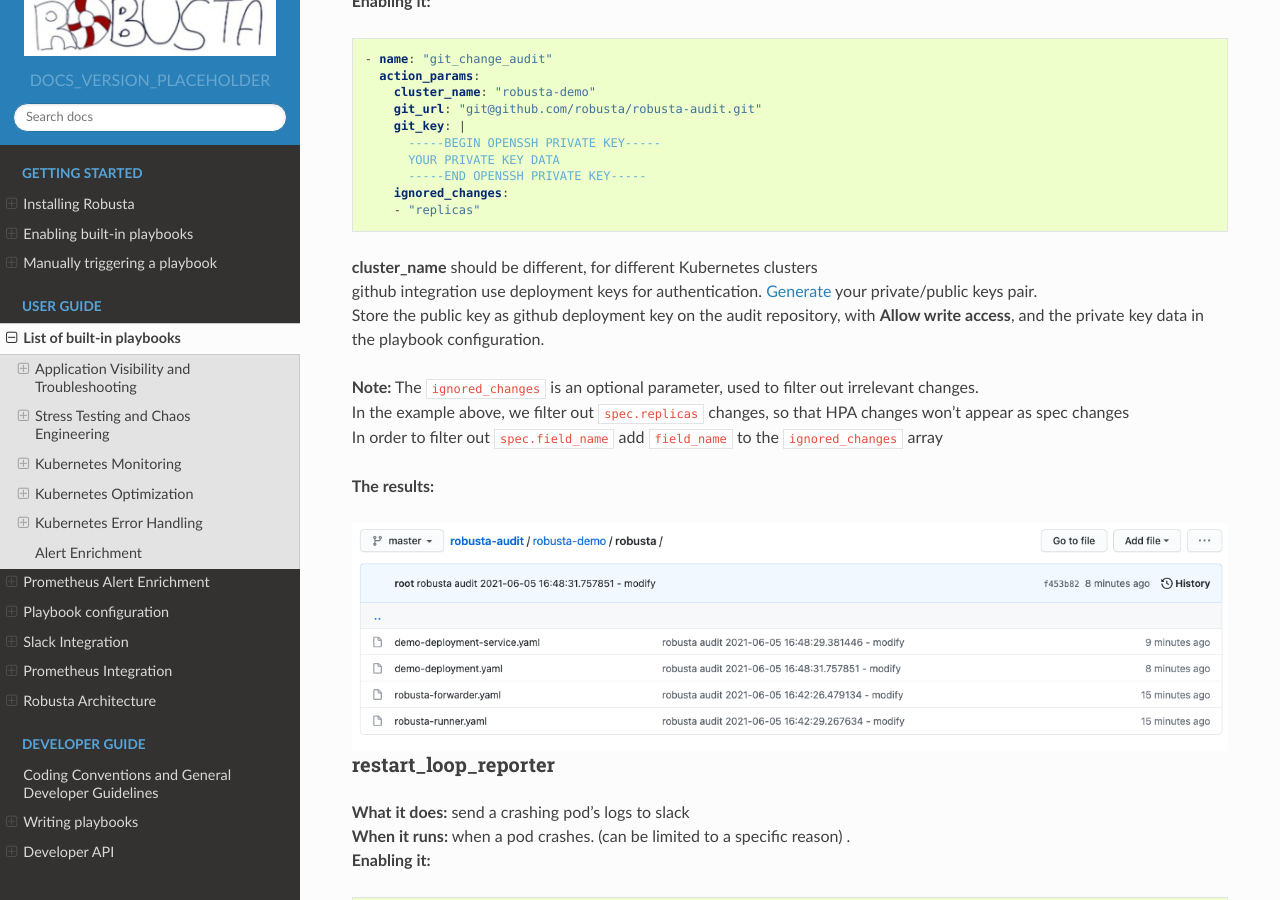
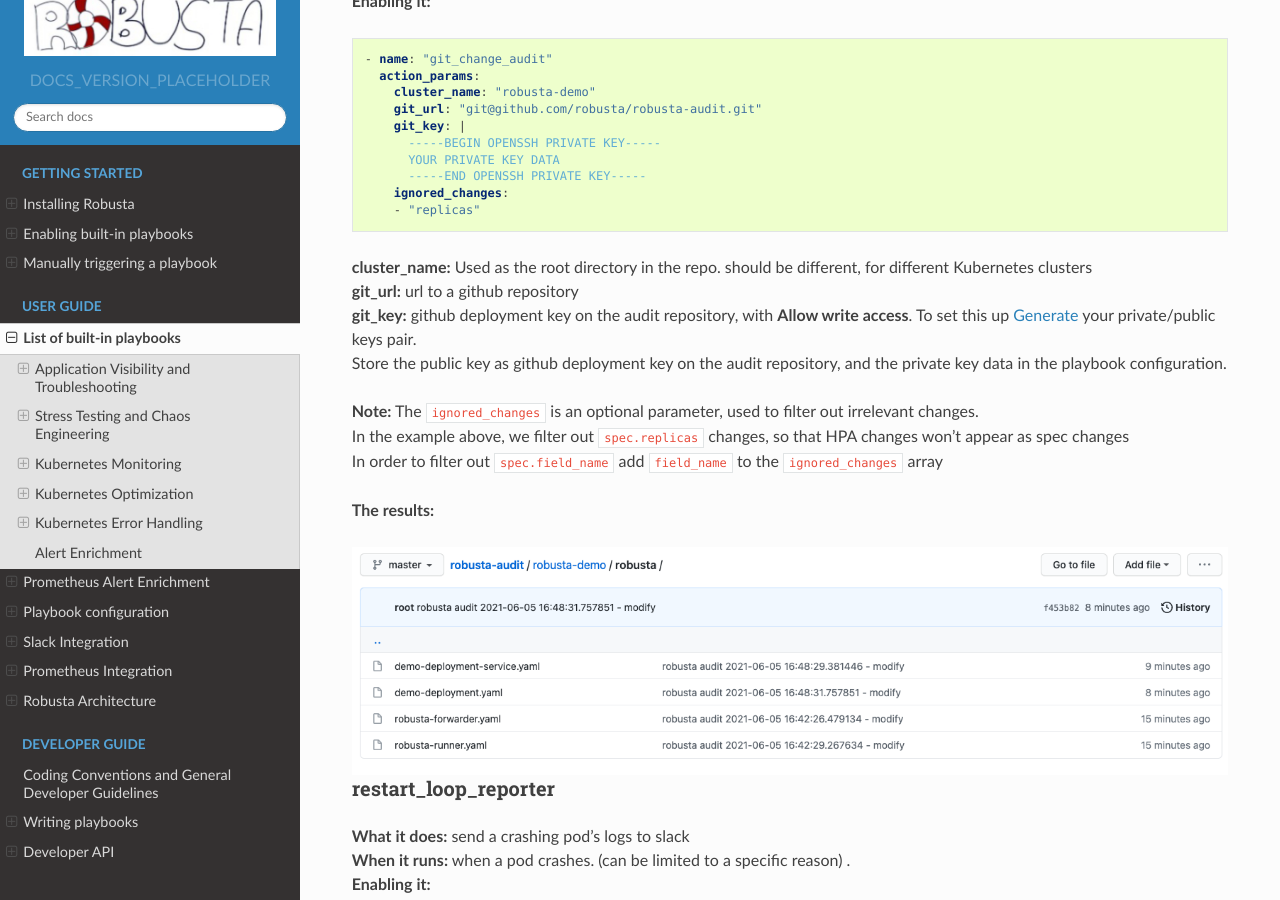
Before and after one commit to robusta-dev/robusta, a Sphinx documentation site: the page built from docs/user-guide/builtin-playbooks.rst, in a window 1280 px wide and 900 px high, scrolled down 1024 px. Built offline with Sphinx 7.4.7 and the Read the Docs theme 2.0.0, drawn with Linux system fonts in a browser that asks for light colours.

Commit message:
CR fixes

```diff
--- a/docs/user-guide/builtin-playbooks.rst
+++ b/docs/user-guide/builtin-playbooks.rst
@@ -46,9 +46,10 @@
       ignored_changes:
       - "replicas"
 
-| **cluster_name** should be different, for different Kubernetes clusters
-| github integration use deployment keys for authentication. `Generate <https://docs.github.com/en/developers/overview/managing-deploy-keys#setup-2>`_ your private/public keys pair.
-| Store the public key as github deployment key on the audit repository, with **Allow write access**, and the private key data in the playbook configuration.
+| **cluster_name:** Used as the root directory in the repo. should be different, for different Kubernetes clusters
+| **git_url:** url to a github repository
+| **git_key:** github deployment key on the audit repository, with **Allow write access**. To set this up `Generate <https://docs.github.com/en/developers/overview/managing-deploy-keys#setup-2>`_ your private/public keys pair.
+| Store the public key as github deployment key on the audit repository, and the private key data in the playbook configuration.
 
 | **Note:** The ``ignored_changes`` is an optional parameter, used to filter out irrelevant changes.
 | In the example above, we filter out ``spec.replicas`` changes, so that HPA changes won't appear as spec changes
```
Also changed, not shown: 1 other file.
